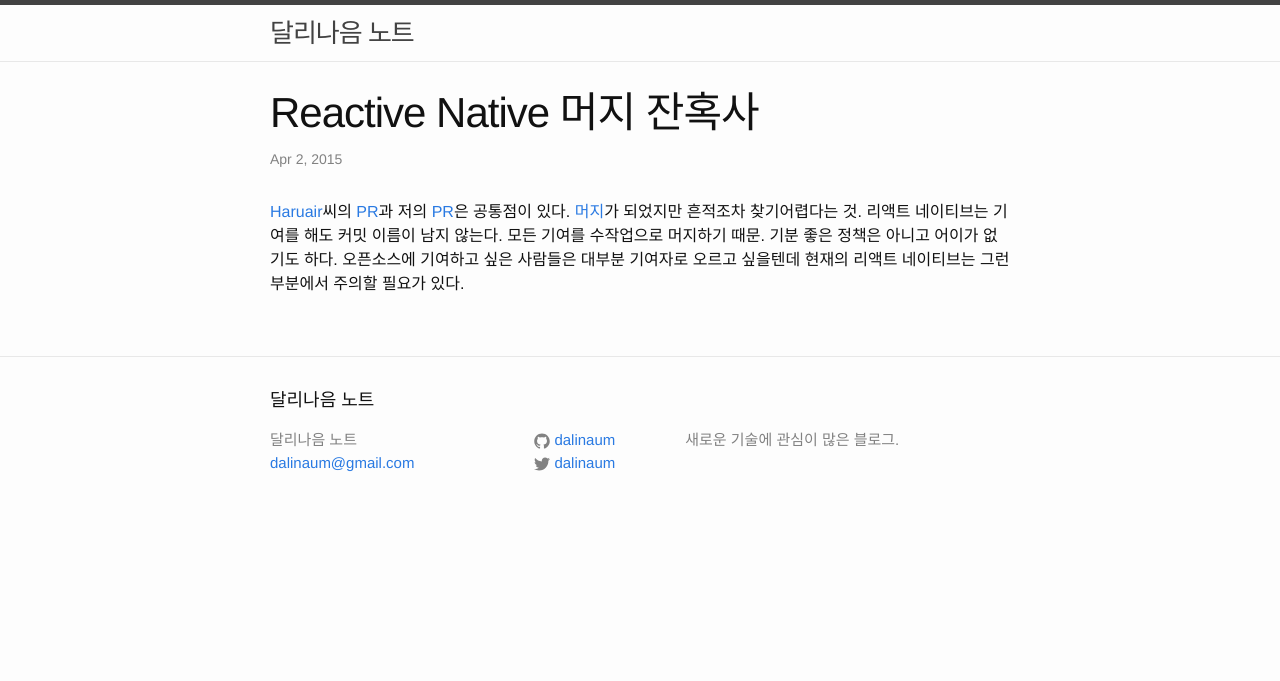
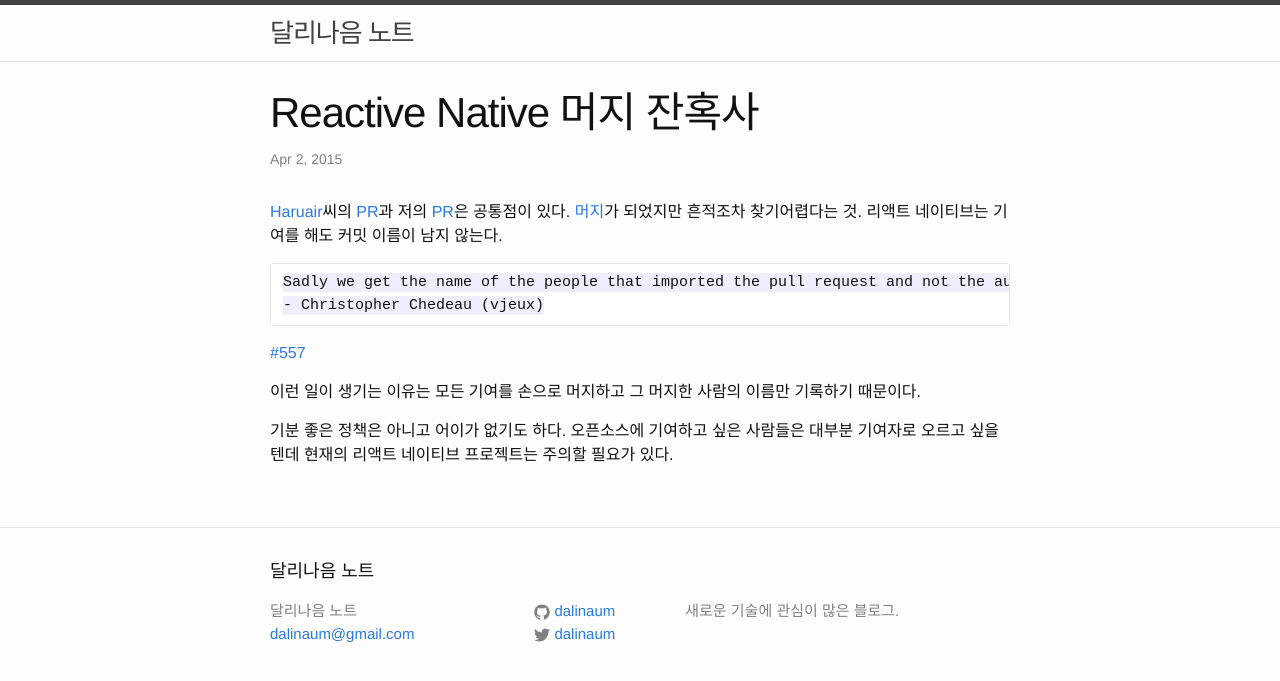
Before and after one commit to dalinaum/dalinaum.github.io, a Jekyll site: the page built from _posts/2015-04-02-horror-story-of-react-native.markdown, in a window 1280 px wide. Shown: the top 681 px of the page. Built offline with Jekyll 4.4.1, drawn with Linux system fonts in a browser that asks for light colours; Markdown is read by kramdown in place of the engine named in the settings.

Commit message:
이유 추가

`````diff
--- a/_posts/2015-04-02-horror-story-of-react-native.markdown
+++ b/_posts/2015-04-02-horror-story-of-react-native.markdown
@@ -5,4 +5,14 @@
 categories: react ios
 ---
 
-[Haruair](http://haruair.com/)씨의 [PR](https://github.com/facebook/react-native/pull/340)과 저의 [PR](https://github.com/facebook/react-native/pull/344)은 공통점이 있다. [머](https://github.com/facebook/react-native/commit/9a4ee17adba756e676ea2585e13ca4e5884801a5)[지](https://github.com/facebook/react-native/commit/31c4ff0dd62ee705353c2b4de916a151f89410d4)가 되었지만 흔적조차 찾기어렵다는 것. 리액트 네이티브는 기여를 해도 커밋 이름이 남지 않는다. 모든 기여를 수작업으로 머지하기 때문. 기분 좋은 정책은 아니고 어이가 없기도 하다. 오픈소스에 기여하고 싶은 사람들은 대부분 기여자로 오르고 싶을텐데 현재의 리액트 네이티브는 그런 부분에서 주의할 필요가 있다.
+[Haruair](http://haruair.com/)씨의 [PR](https://github.com/facebook/react-native/pull/340)과 저의 [PR](https://github.com/facebook/react-native/pull/344)은 공통점이 있다. [머](https://github.com/facebook/react-native/commit/9a4ee17adba756e676ea2585e13ca4e5884801a5)[지](https://github.com/facebook/react-native/commit/31c4ff0dd62ee705353c2b4de916a151f89410d4)가 되었지만 흔적조차 찾기어렵다는 것. 리액트 네이티브는 기여를 해도 커밋 이름이 남지 않는다.
+
+````
+Sadly we get the name of the people that imported the pull request and not the author of the pull request. I'm looking to see if there's a quick fix we can do as it really sucks to lose attribution.
+- Christopher Chedeau (vjeux)
+````
+[#557](https://github.com/facebook/react-native/pull/557)
+
+이런 일이 생기는 이유는 모든 기여를 손으로 머지하고 그 머지한 사람의 이름만 기록하기 때문이다.
+
+기분 좋은 정책은 아니고 어이가 없기도 하다. 오픈소스에 기여하고 싶은 사람들은 대부분 기여자로 오르고 싶을텐데 현재의 리액트 네이티브 프로젝트는 주의할 필요가 있다.
`````
